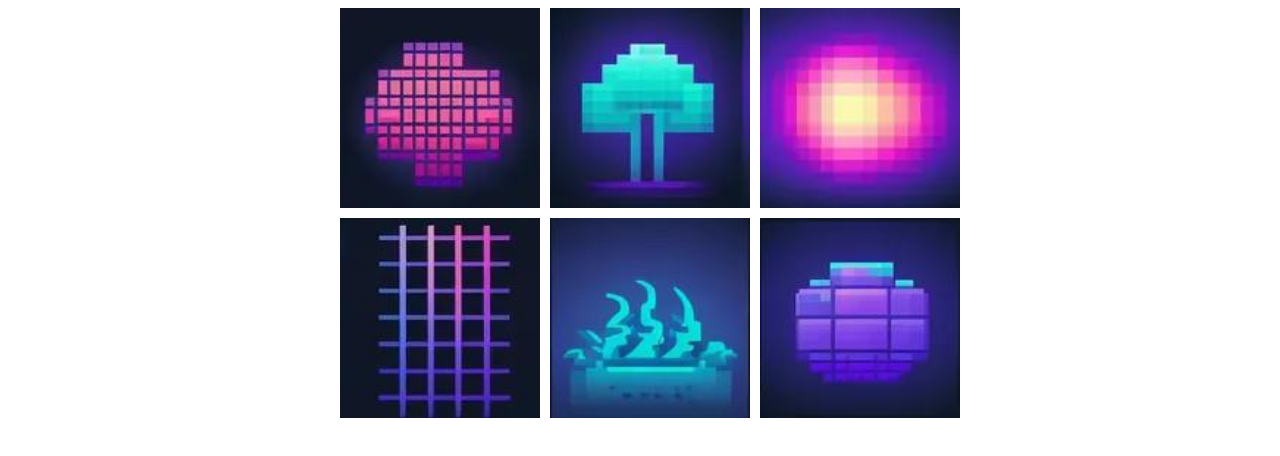
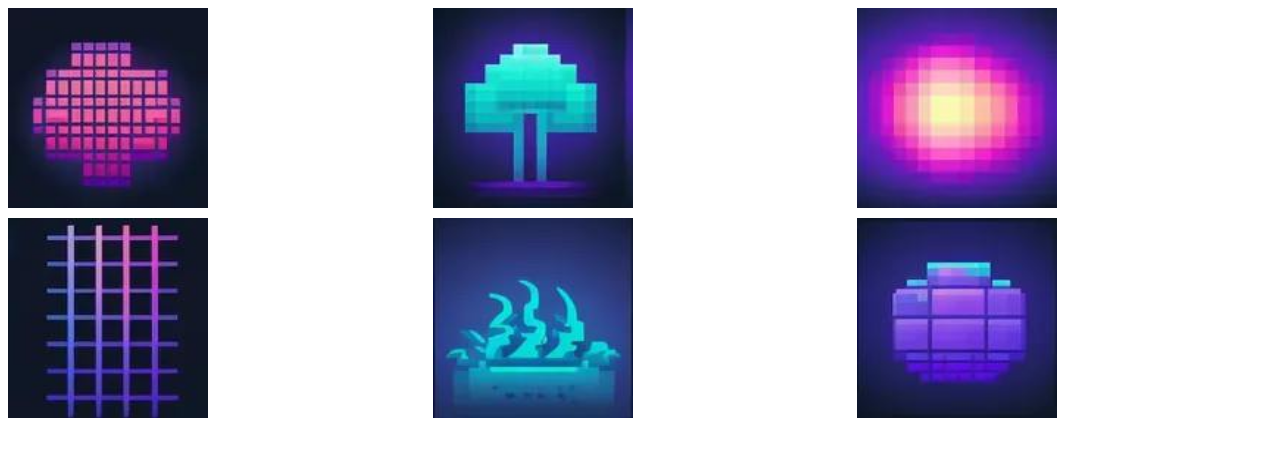
Before and after one commit to PashCode/test-PixelDust, a website: page index.html in a window 1280 px wide. Drawn offline with Linux system fonts and the light colour scheme.

Commit message:
27 commit

```diff
--- a/index.html
+++ b/index.html
@@ -10,8 +10,8 @@
             display: grid;
             grid-template-columns: repeat(3, 1fr);
             gap: 10px;
-            width: 600px;
-            margin: 0 auto;
+            /*width: 500px;*/
+            /*margin: 0 auto;*/
         }
 
         /* Контейнер для каждой картинки */
```
